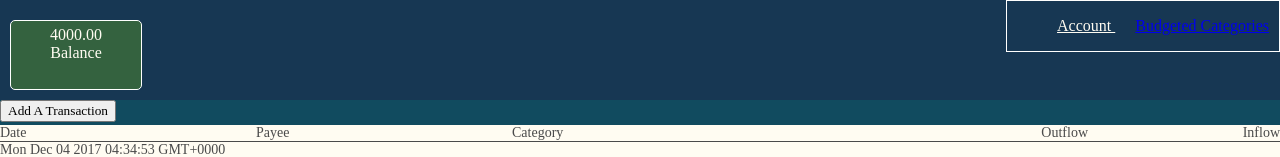
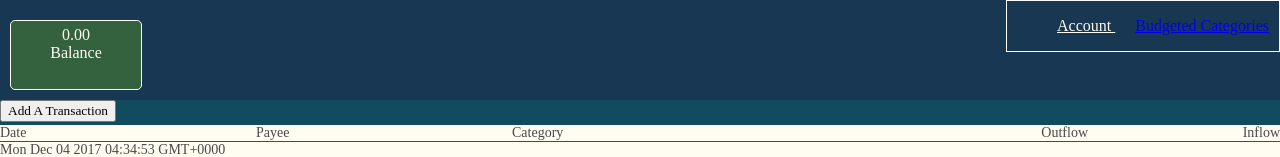
Before and after one commit to anbe6083/Budget_Application, a React (Create React App) app: page / in a window 1280 px wide. Shown: the top 157 px of the page. Built offline with nearby package versions, Linux system fonts and the light colour scheme.

Commit message:
Made balance a part of Apps state so Budget has access to it

```diff
--- a/src/Account_route.js
+++ b/src/Account_route.js
@@ -11,7 +11,6 @@ class Account_Route extends Component {
 constructor(props) {
   super(props);
   this.state = {
-    balance: "4000.00",
     transactions: [
       {
         Date: new Date(),
@@ -51,15 +50,15 @@ constructor(props) {
     }
     this.setState( (prevState, props) => {
       return {
-        balance: parseFloat(prevState.balance) + parseFloat(newTransaction.Inflow) - parseFloat(newTransactionObj.Outflow),
         transactions: this.state.transactions.concat([newTransaction])
       }
     });
+    this.props.handleChangeBalance(newTransactionObj);
   }
   render() {
     return (
       <div className="App">
-        <TopBar balance={this.state.balance} label={"Balance"} />
+        <TopBar balance={this.props.balance} label={"Balance"} />
         <AddTransactionRow handleAddTransaction={this.handleAddTransaction}/>
         <MainAccountBody transactions={this.state.transactions} />
       </div>
--- a/src/App.js
+++ b/src/App.js
@@ -8,23 +8,32 @@ import {
 import Account_Route from './Account_route';
 import Budget_Route from './Budget_route';
 class App extends Component {
-constructor(props) {
-  super(props);
-  this.state={
-    ToBeBudgeted: 0.00
+  constructor(props) {
+    super(props);
+    this.state = {
+      balance: "0.00"
+    }
+    this.handleChangeBalance = this.handleChangeBalance.bind(this);
   }
 
-}
+  handleChangeBalance(newTransactionObj) {
+    console.log(newTransactionObj);
+    this.setState((oldState, props) => {
+      return {
+        balance: parseFloat(oldState.balance) + parseFloat(newTransactionObj.Inflow) - parseFloat(newTransactionObj.Outflow)
+      }
+    })
+  }
   //Each router allows the user to click a link and change the page from the Account tab to the Budgeting tab
   render() {
     return (
       <Router>
         <div>
-        <Route exact path={'/'} render={() => (<Account_Route  />)}>
+          <Route exact path={'/'} render={() => (<Account_Route balance={this.state.balance} handleChangeBalance={this.handleChangeBalance} />)}>
 
-        </Route>
-        <Route path={'/budget'} render={() => (<Budget_Route  />)}>
-        </Route>
+          </Route>
+          <Route path={'/budget'} render={() => (<Budget_Route />)}>
+          </Route>
         </div>
 
       </Router>
```
